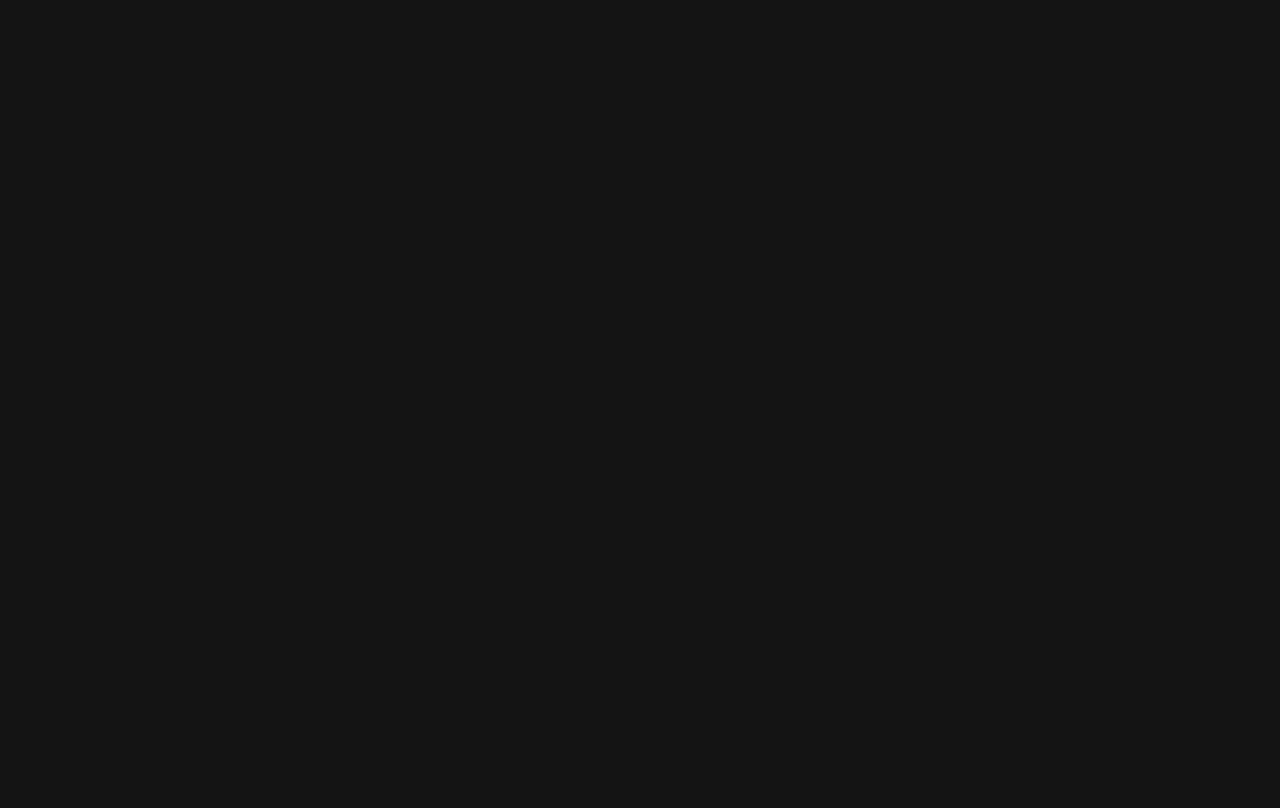
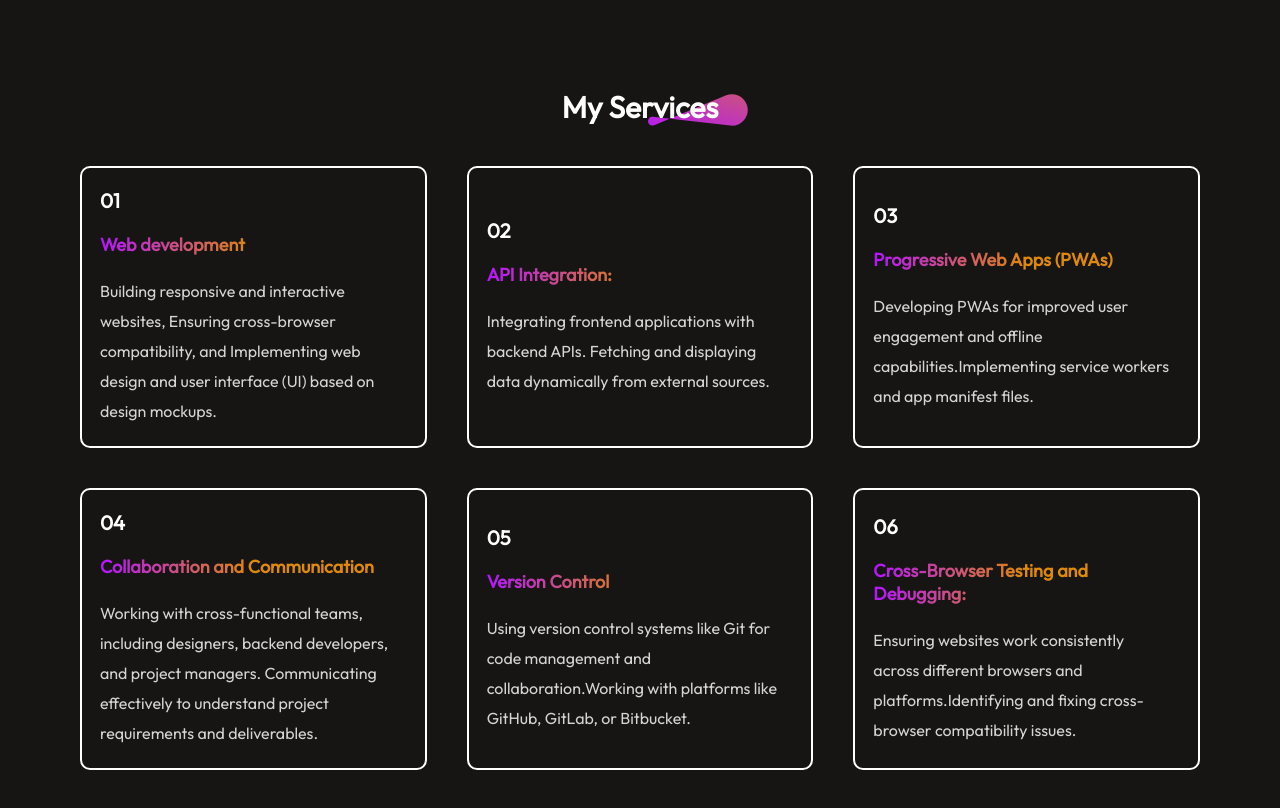
Before and after one commit to elijah571/My_portfolio, a React (Vite) app: page / in a window 1280 px wide. Shown: the part 1137-1945 px from the top of the page. Before the commit the page ends 1185 px from the top, so only its background shows below. Built offline with nearby package versions, Linux system fonts and the light colour scheme.

Commit message:
services

```diff
--- a/src/App.jsx
+++ b/src/App.jsx
@@ -2,6 +2,7 @@
 import About from "./Components/About/About";
 import Hero from "./Components/Hero/Hero";
 import Navbar from "./Components/Navbar/Navbar";
+import Services from "./Components/Services/Services";
 
 function App() {
   return (
@@ -9,6 +10,7 @@ function App() {
      <Navbar/>
      <Hero/>
      <About/>
+     <Services/>
     </div>
   )
 }
--- /dev/null
+++ b/src/Components/Services/Services.css
@@ -0,0 +1,71 @@
+.services{
+    display: flex;
+    flex-direction: column;
+    align-items: center;
+    justify-content: center;
+    gap: 40px;
+    margin: 40px  80px;
+}
+.services-tittle{
+    position: relative;
+}
+.services-tittle h1{
+    padding: 0 30px;
+    font-size: 30px;
+    font-weight: 600;
+}
+.services-tittle img{
+    position: absolute;
+    bottom: 0;
+    right: 0;
+    z-index: -1;
+    width: 100px;
+}
+.services-format{
+    display: flex;
+    flex-direction: column;
+    justify-content: center;
+    gap: 20px;
+    padding: 20px 18px;
+    border-radius: 10px;
+    border: 2px solid white;
+    cursor: pointer;
+    transition: 0.4s;
+}
+.services-container{
+    display: grid;
+    grid-template-columns: 1fr 1fr 1fr;
+    gap: 40px;
+    margin-bottom: 80px;
+}
+.services-format h3{
+    font-size: 20px;
+    font-weight: 600;
+
+}
+.services-format h2{
+    font-size: 18px;
+    font-weight: 800;
+    background: linear-gradient(270deg, #DF8908 50%, #B415FF 100%);
+    background-clip: text;
+    -webkit-background-clip: text;
+    -webkit-text-fill-color: transparent;
+}
+.services-format p{
+  color: #d4d4d4;
+  font-size: 16px;
+  line-height: 30px;
+  max-width: 300px;
+}
+.services-readmore{
+    display: flex;
+    gap: 20px;
+    align-items: center;
+    margin-top: 20px;
+}
+.services-format:hover{
+    border: 2px solid #ff00ff;
+    background-image: linear-gradient(45deg,  #3f0028, #582300);
+    transform: scale(1.05);
+    transition: 0.4s;
+}
--- /dev/null
+++ b/src/Components/Services/Services.jsx
@@ -0,0 +1,32 @@
+import './Services.css'
+import theme_pattern from '../../assets/theme_pattern.svg';
+import Services_Data from '../../assets/services_data'
+// import arrow_icon from '../../assets/arrow_icon.svg'
+function Services() {
+  return (
+    <div className='services'>
+        <div className="services-tittle">
+          <h1>My Services</h1>
+          <img src={theme_pattern} alt="" />
+        </div>
+        <div className="services-container">
+          {Services_Data.map((services, index) => {
+            return <div key={index} className='services-format'>
+              <h3>{services.s_no}</h3>
+              <h2>{services.s_name}</h2>
+              <p>{services.s_desc}</p>
+
+              {/* <div className='services-readmore'>
+                <p>Read More</p>
+                <img src={arrow_icon} alt="" />
+              </div> */}
+
+            </div>
+          })}
+
+        </div>
+    </div>
+  )
+}
+
+export default Services
--- a/src/assets/services_data.js
+++ b/src/assets/services_data.js
@@ -1,33 +1,33 @@
 const Services_Data = [
     {
         s_no:"01",
-        s_name:"Web design",
-        s_desc:"Web development is the process of building, programming..."
+        s_name:"Web development",
+        s_desc:"Building responsive and interactive websites, Ensuring cross-browser compatibility, and Implementing web design and user interface (UI) based on design mockups."
     },
     {
         s_no:"02",
-        s_name:"Graphics design",
-        s_desc:"Web development is the process of building, programming..."
+        s_name:"API Integration:",
+        s_desc:"Integrating frontend applications with backend APIs. Fetching and displaying data dynamically from external sources."
     },
     {
         s_no:"03",
-        s_name:"Social media",
-        s_desc:"Web development is the process of building, programming..."
+        s_name:"Progressive Web Apps (PWAs)",
+        s_desc:"Developing PWAs for improved user engagement and offline capabilities.Implementing service workers and app manifest files."
     },
     {
         s_no:"04",
-        s_name:"App design",
-        s_desc:"Web development is the process of building, programming..."
+        s_name:"Collaboration and Communication",
+        s_desc:"Working with cross-functional teams, including designers, backend developers, and project managers. Communicating effectively to understand project requirements and deliverables."
     },
     {
         s_no:"05",
-        s_name:"Digital marketing",
-        s_desc:"Web development is the process of building, programming..."
+        s_name:"Version Control",
+        s_desc:"Using version control systems like Git for code management and collaboration.Working with platforms like GitHub, GitLab, or Bitbucket."
     },
     {
         s_no:"06",
-        s_name:"Content writing",
-        s_desc:"Web development is the process of building, programming..."
+        s_name:"Cross-Browser Testing and Debugging:",
+        s_desc:"Ensuring websites work consistently across different browsers and platforms.Identifying and fixing cross-browser compatibility issues."
     },
 ]
 
```
